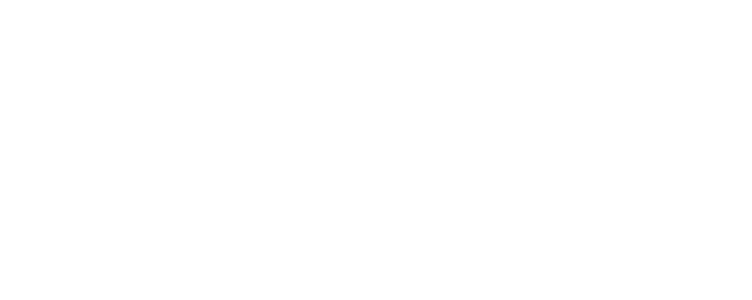
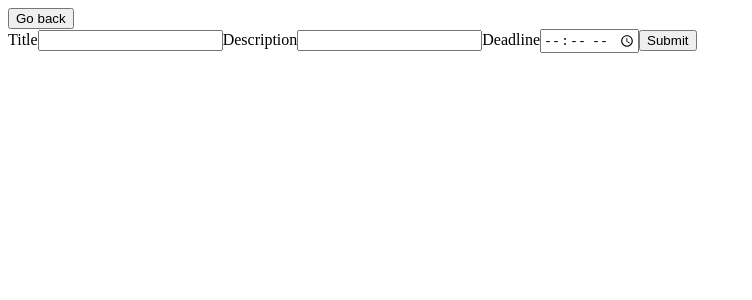
Before and after one commit to faurdent/TODOListApp, a Vue app in the folder frontend/: page /day/1/task-add in a window 1280 px wide. Before the commit this address had no page. Shown: the top 300 px of the page, without its empty margins (0-752 px from the left). Built offline with nearby package versions, Linux system fonts and the light colour scheme.

Commit message:
Current project state frozen. Rollback.

```diff
--- a/frontend/src/components/WeekTasksComponents/TheDay.vue
+++ b/frontend/src/components/WeekTasksComponents/TheDay.vue
@@ -3,10 +3,13 @@
     <router-link :to="`/day/${dayData.pk}`">
       <h2 style="display: inline;">{{ dayData.weekday }}</h2>
     </router-link>
+    <router-link :to="`/day/${dayData.pk}/task-add`">
+      <button>Add task</button>
+    </router-link>
     <p>{{dayData.day_date}}</p>
     <ul>
       <li v-for="task in tasks">
-        <the-task :taskData="task" @delete="deleteTask"/>
+        <the-task :taskData="task" :day-id="dayData.pk" @delete="deleteTask"/>
       </li>
     </ul>
   </div>
--- a/frontend/src/components/WeekTasksComponents/TheTask.vue
+++ b/frontend/src/components/WeekTasksComponents/TheTask.vue
@@ -4,6 +4,12 @@
     <p>Description: {{ taskData.description || "not provided" }}</p>
   </div>
   <button @click.prevent="$emit('delete', taskData.pk)" style="display: inline">Delete</button>
+<!--  <router-link :to="{name: 'TaskUpdate',-->
+<!--  params: {id: dayId, taskInfo: {title: taskData.title, description: taskData.description, deadline: taskData.deadline}}}"-->
+<!--  >-->
+    <button @click="$router.push({name: 'TaskUpdate', params: {id: dayId, taskInfo: taskData}})">Update</button>
+<!--  </router-link>-->
+
 </template>
 
 <script>
@@ -12,6 +18,10 @@
   props: {
     taskData: {
       type: Object,
+      required: true
+    },
+    dayId: {
+      type: Number,
       required: true
     }
   },
--- /dev/null
+++ b/frontend/src/views/AddTask.vue
@@ -0,0 +1,59 @@
+<template>
+  <div>
+    <go-back/>
+    <form @submit.prevent="commitForm">
+      <label for="title">Title</label>
+      <input id="title" required type="text" v-model="taskInfo.title">
+      <label for="description">Description</label>
+      <input id="description" type="text" v-model="taskInfo.description">
+      <label for="deadline">Deadline</label>
+      <input id="deadline" required type="time" v-model="taskInfo.deadline">
+      <button type="submit">Submit</button>
+    </form>
+  </div>
+</template>
+
+<script>
+
+import GoBack from "@/components/GoBack.vue";
+import authHeader from "@/services/auth-header";
+
+export default {
+  name: "AddTask",
+  components: {GoBack},
+  // props: {
+  //   taskInfo: {
+  //     type: Object,
+  //     required: true
+  //   }
+  // },
+  props: {
+    id: {
+      type: String,
+      required: true
+    }
+  },
+  data() {
+    return {
+      taskInfo: {
+        title: "",
+        description: "",
+        deadline: "",
+      }
+    }
+  },
+  methods: {
+    commitForm() {
+      fetch(`http://localhost:8000/my-tasks/${this.id}`, {
+        headers: authHeader(),
+        body: JSON.stringify(this.taskInfo),
+        method: "POST"
+      })
+    }
+  }
+}
+</script>
+
+<style scoped>
+
+</style>
--- a/frontend/src/views/MainTasksList.vue
+++ b/frontend/src/views/MainTasksList.vue
@@ -22,6 +22,7 @@
       fetch(`http://localhost:8000/my-tasks/week/${this.weekStartString}`, {headers: authHeader()})
           .then(res1 => res1.json())
           .then(json => this.weekData = json)
+          .catch(error => console.log(error))
     },
     async deleteTask(day, toDelete) {
       const taskIndex = day.tasks.findIndex(task => task.pk === toDelete)
@@ -34,7 +35,7 @@
     logout() {
       this.$store.dispatch("auth/logout")
       this.$router.push("/login")
-    }
+    },
   },
   computed: {
     weekStartString() {
@@ -48,6 +49,9 @@
       }
       return this.weekStart
     },
+    currentUser() {
+      return this.$store.state.auth.user
+    }
   },
   created() {
     this.getData()
@@ -62,6 +66,7 @@
     {{ this.weekStart }}
     <br>
     <button @click="logout">Logout</button>
+    <p>{{ currentUser }}</p>
     <the-day v-for="day in weekData.week_days" :day-data="day"/>
   </div>
   <weeks-pagination :week-start="weekStartString"/>
--- /dev/null
+++ b/frontend/src/views/UpdateTask.vue
@@ -0,0 +1,37 @@
+<template>
+  <div>
+    <go-back/>
+    <form @submit.prevent="commitForm">
+      <label for="title">Title</label>
+      <input id="title" required type="text" v-model="taskInfo.title">
+      <label for="description">Description</label>
+      <input id="description" type="text" v-model="taskInfo.description">
+      <label for="deadline">Deadline</label>
+      <input id="deadline" required type="time" v-model="taskInfo.deadline">
+      <button type="submit">Submit</button>
+    </form>
+  </div>
+</template>
+
+<script>
+import GoBack from "@/components/GoBack.vue";
+
+export default {
+  name: "UpdateTask",
+  components: {GoBack},
+  props: {
+    taskInfo: {
+      type: Object,
+      required: true
+    },
+    id: {
+      type: String,
+      required: true
+    }
+  }
+}
+</script>
+
+<style scoped>
+
+</style>
```
Also changed, not shown: frontend/src/router/index.js (+7 -1 lines), frontend/src/views/Register.vue (added, +13 -0 lines), 1 other file (tests, documents, lock files or other folders).
